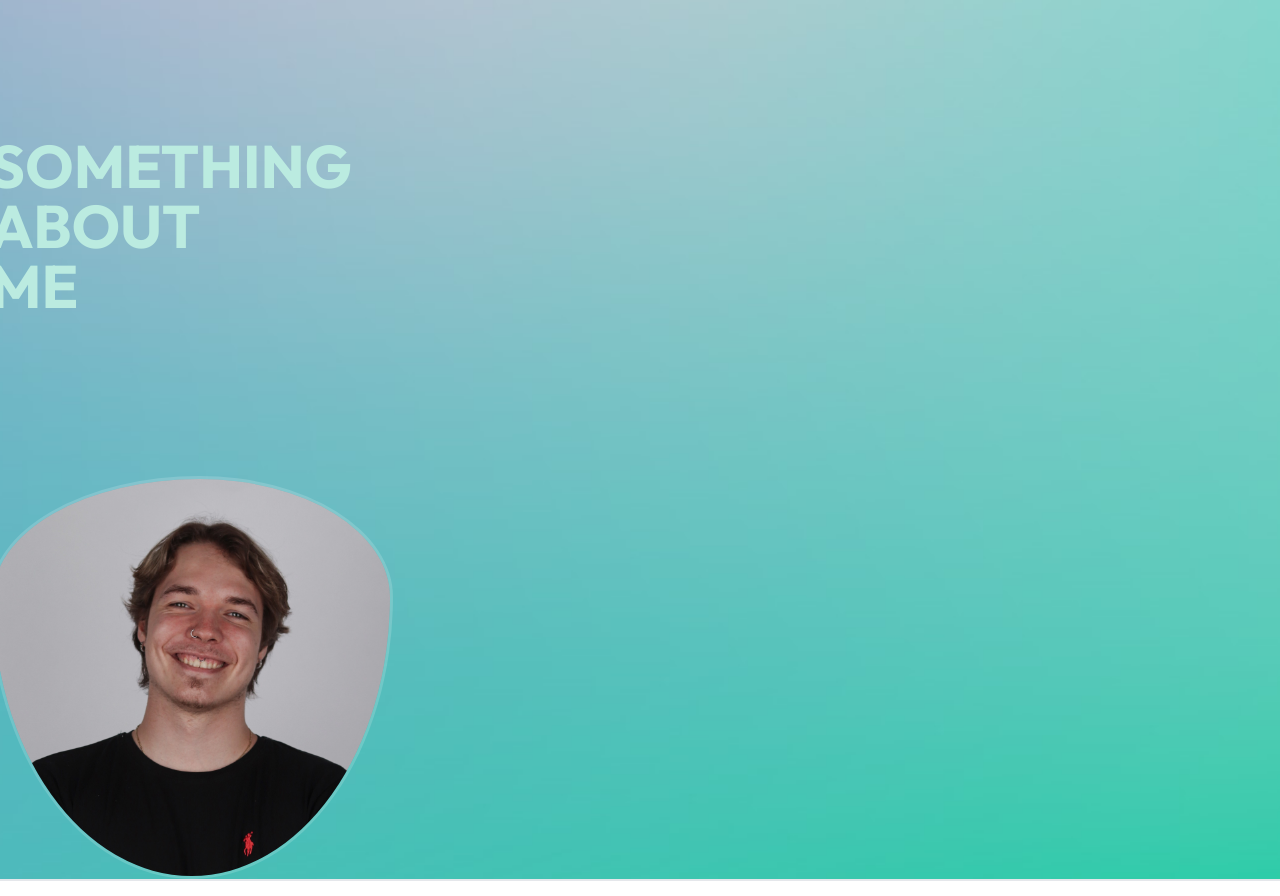
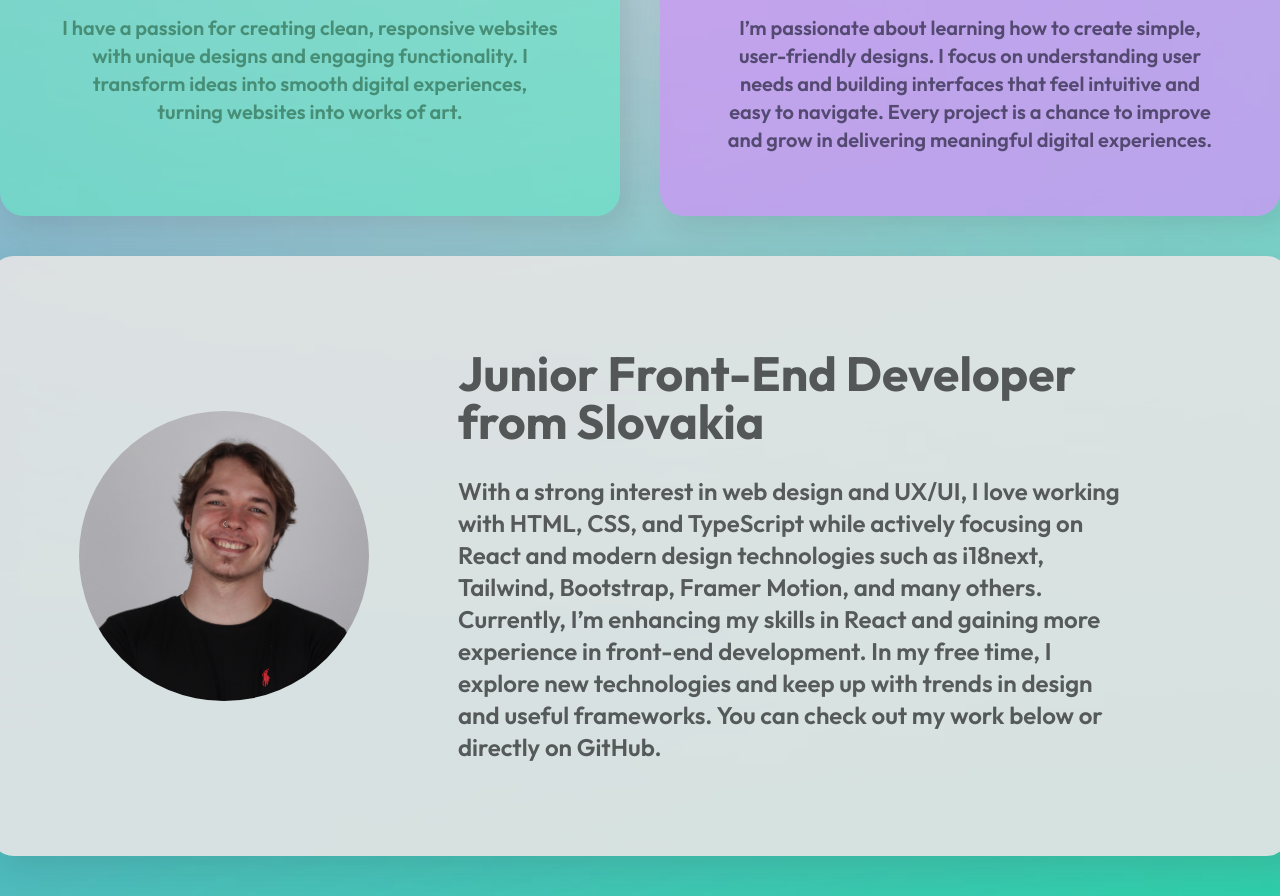
Before and after one commit to Kubanec01/Portfolio, a React (Vite) app: page / in a window 1280 px wide. Shown: the part 1422-2318 px from the top of the page. Built offline with nearby package versions, Linux system fonts and the light colour scheme.

Commit message:
Dorobenie zakladov Author Desc. a vytvorenie componentu pre Skills

```diff
--- a/src/pages/mainPage/MainPage.tsx
+++ b/src/pages/mainPage/MainPage.tsx
@@ -1,5 +1,6 @@
 import { About } from "./components/about/About"
 import { Hero } from "./components/hero/Hero"
+import { Skills } from "./components/skills/Skills"
 
 
 
@@ -8,6 +9,7 @@ export const MainPage = () => {
         <>
         <Hero />
         <About />
+        <Skills/>
         </>
     )
 }
--- a/src/pages/mainPage/components/about/About.tsx
+++ b/src/pages/mainPage/components/about/About.tsx
@@ -1,22 +1,35 @@
-import style from "./about.module.scss"
-import image1 from "../../../../assets/author-img2.jpg"
+import style from "./about.module.scss";
+import image1 from "../../../../assets/author-img2.jpg";
 
 export const About = () => {
   return (
     <div className="flex flex-col justify-center items-center">
+      {/* ABOUT SIZE */}
+      <div className="w-[1300px] my-[100px]">
+        <h1 className={`${style.text} text-6xl font-bold uppercase text-[#bbebe0]`}>
+          Something <br /> About <br /> Me
+        </h1>
+      </div>
       {/* BARS SECTION */}
       <div className="max-w-[1300px] flex justify-between gap-10">
         <div
-        className={`${style.bar1} w-[50%] h-[300px] flex flex-col items-center rounded-3xl`}>
-          <h1 className="text-5xl font-semibold mt-[30px] text-[#3d836c]">Developer</h1>
+          className={`${style.bar1} w-[50%] h-[300px] flex flex-col items-center rounded-3xl`}
+        >
+          <h1 className="text-5xl font-semibold mt-[30px] text-[#3d836c]">
+            Developer
+          </h1>
           <p className="text-center text-xl font-semibold w-[80%] mt-[20px] text-[#478e76]">
             I have a passion for creating clean, responsive websites with unique
             designs and engaging functionality. I transform ideas into smooth
             digital experiences, turning websites into works of art.
           </p>
         </div>
-        <div className={`${style.bar2} bg-[#c89af3cf] w-[50%] h-[300px] flex flex-col items-center rounded-3xl`}>
-          <h1 className="text-5xl font-semibold mt-[30px] text-secondary">UX/UI Designer</h1>
+        <div
+          className={`${style.bar2} bg-[#c89af3cf] w-[50%] h-[300px] flex flex-col items-center rounded-3xl`}
+        >
+          <h1 className="text-5xl font-semibold mt-[30px] text-secondary">
+            UX/UI Designer
+          </h1>
           <p className="text-center text-xl font-semibold w-[80%] mt-[20px] text-[#534971]">
             I’m passionate about learning how to create simple, user-friendly
             designs. I focus on understanding user needs and building interfaces
@@ -25,22 +38,27 @@ export const About = () => {
           </p>
         </div>
       </div>
-      {/* ABOUT SIZE */}
-      <div className="w-[1300px] mt-[300px] mb-[160px]">
-        <h1
-        className="text-6xl font-bold uppercase text-[#bbebe0]"
-        >Something <br /> About <br /> Me</h1>
-      </div>
       {/* AUTHOR DESC SECTION */}
-      <div
-      className="w-[1300px]"
-      >
-        <div className="w-[50%]">
-          <img className={`${style.img} w-[62%] aspect-square`} src={image1} alt="" />
+      <div className={`${style.bar3} w-[1300px] h-[600px] flex mb-10 bg-[#e5e5e5e8] rounded-3xl mt-[40px]`}>
+        <div className="w-[36%] flex justify-center items-center">
+          <img
+            className={`w-[62%] object-cover rounded-[100%] aspect-square`}
+            src={image1}
+            alt=""
+          />
         </div>
-        <div className="border">
-          <h1></h1>
-          <p></p>
+        <div className="w-[64%] flex flex-col justify-center">
+          <h1 className="text-5xl font-bold text-[#0000009d]">Junior Front-End Developer <br /> from Slovakia</h1>
+          <p className="text-2xl font-semibold w-[80%] mt-[30px] text-[#0000009a]">
+            With a strong interest in web design and UX/UI, I love working with
+            HTML, CSS, and TypeScript while actively focusing on React and
+            modern design technologies such as i18next, Tailwind, Bootstrap, Framer
+            Motion, and many others. Currently, I’m enhancing my skills in React
+            and gaining more experience in front-end development. In my free
+            time, I explore new technologies and keep up with trends in design
+            and useful frameworks. You can check out my work below or directly
+            on GitHub.
+          </p>
         </div>
       </div>
     </div>
--- a/src/pages/mainPage/components/about/about.module.scss
+++ b/src/pages/mainPage/components/about/about.module.scss
@@ -1,3 +1,8 @@
+.text{
+    text-shadow: 10px 10px 20px rgba(0, 0, 0, 0.081);
+}
+
+
 .bar1{
     box-shadow: 10px 10px 30px #1d1d1d1a;
     transition: all 0.2s ease-in-out;
@@ -22,9 +27,12 @@
     box-shadow: 20px 30px 20px #1d1d1d25;
 }
 
-.img{
-    border-radius: 52% 48% 50% 50% / 30% 30% 70% 70%  ;
-    object-fit: cover;
-    object-position: center;
-    border: 3.5px solid #ffffff29;
+.bar3{
+    box-shadow: 10px 10px 30px #1d1d1d1a;
+    transition: all 0.2s ease-in-out;
 }
+
+.bar3:hover{
+    transform: translateY(-2%);
+    box-shadow: 20px 30px 20px #1d1d1d25;
+}
--- /dev/null
+++ b/src/pages/mainPage/components/skills/Skills.tsx
@@ -0,0 +1,7 @@
+
+
+export const Skills = () => {
+    return (
+        <div></div>
+    )
+}
```
Also changed, not shown: src/assets/bg-img-3.jpg (added).
